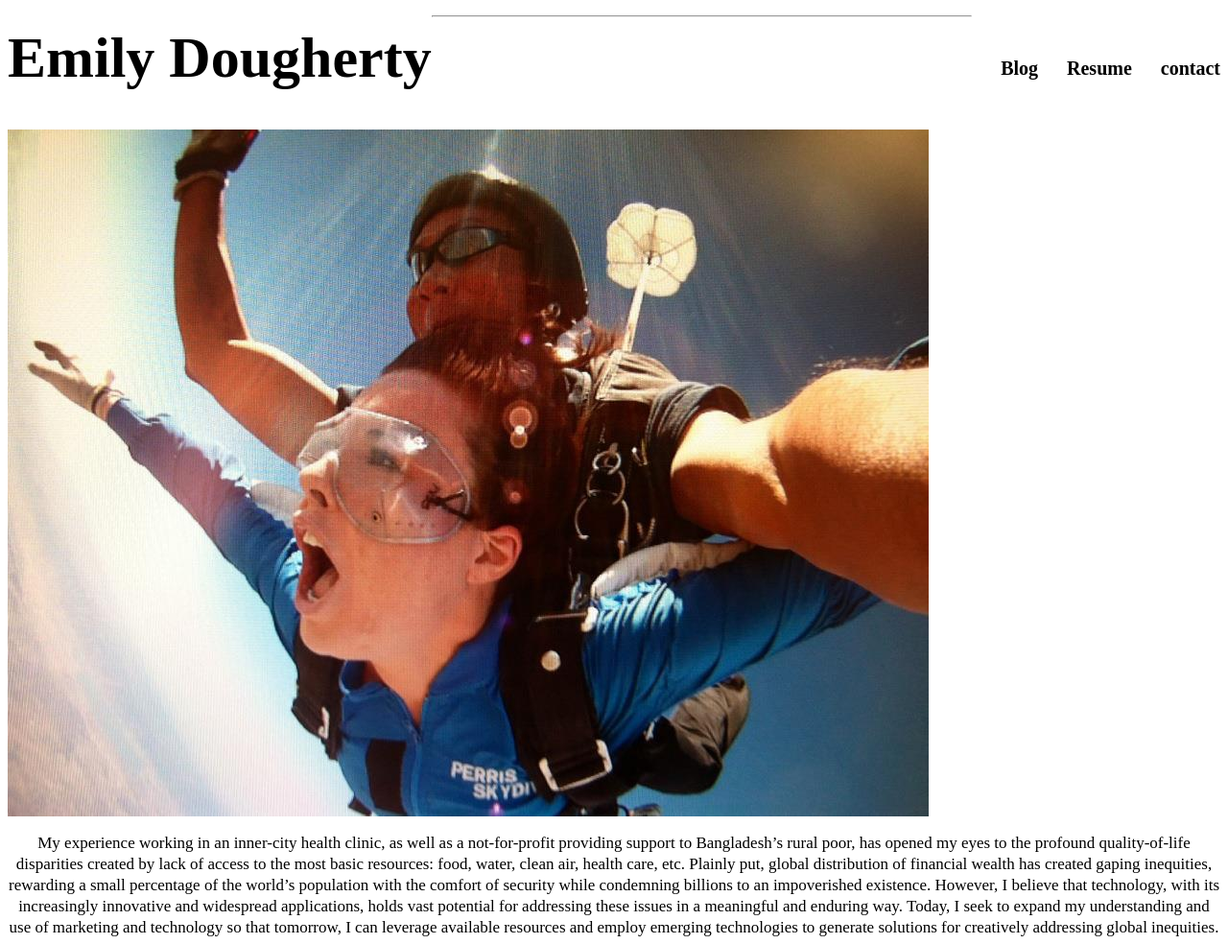
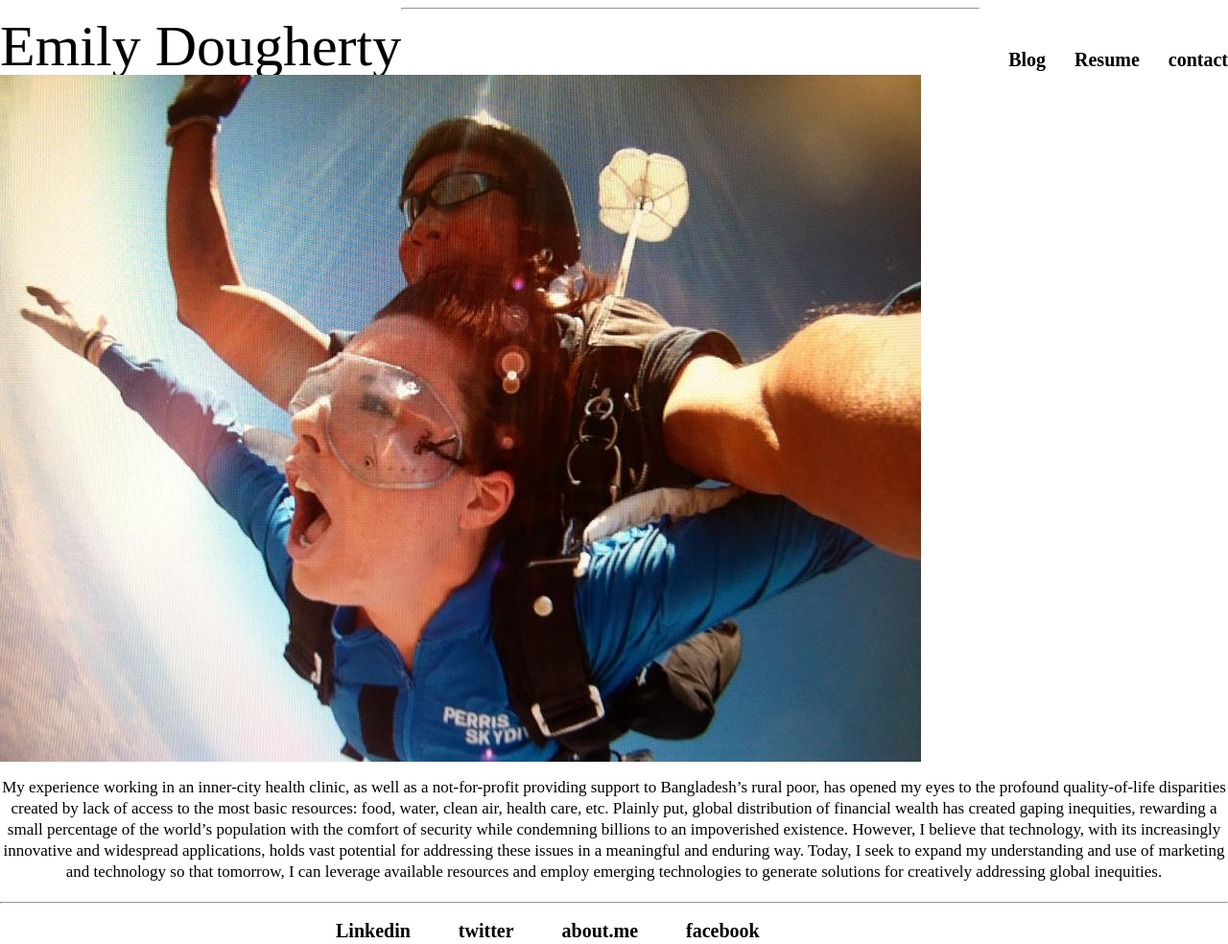
Before and after one commit to emilyanndougherty/emilyanndougherty.github.io, a plain HTML site: page index.html in a window 1280 px wide. Shown: the top 984 px of the page at 96% size. Drawn offline with Linux system fonts and the light colour scheme.

Commit message:
css reset

```diff
--- a/style.css
+++ b/style.css
@@ -1,4 +1,53 @@
+/* http://meyerweb.com/eric/tools/css/reset/
+   v2.0 | 20110126
+   License: none (public domain)
+*/
 
+html, body, div, span, applet, object, iframe,
+h1, h2, h3, h4, h5, h6, p, blockquote, pre,
+a, abbr, acronym, address, big, cite, code,
+del, dfn, em, img, ins, kbd, q, s, samp,
+small, strike, strong, sub, sup, tt, var,
+b, u, i, center,
+dl, dt, dd, ol, ul, li,
+fieldset, form, label, legend,
+table, caption, tbody, tfoot, thead, tr, th, td,
+article, aside, canvas, details, embed,
+figure, figcaption, footer, header, hgroup,
+menu, nav, output, ruby, section, summary,
+time, mark, audio, video {
+  margin: 0;
+        padding: 0;
+        border: 0;
+        font-size: 100%;
+        font: inherit;
+        vertical-align: baseline;
+}
+/* HTML5 display-role reset for older browsers */
+article, aside, details, figcaption, figure,
+footer, header, hgroup, menu, nav, section {
+        display: block;
+}
+body {
+        line-height: 1;
+}
+ol, ul {
+        list-style: none;
+}
+blockquote, q {
+        quotes: none;
+}
+blockquote:before, blockquote:after,
+q:before, q:after {
+        content: '';
+        content: none;
+}
+table {
+        border-collapse: collapse;
+        border-spacing: 0;
+}
+
+/* END OF RESET - Start of Your CSS*/
 }
 body{width: 1024px;
         margin: 0 auto;
```
